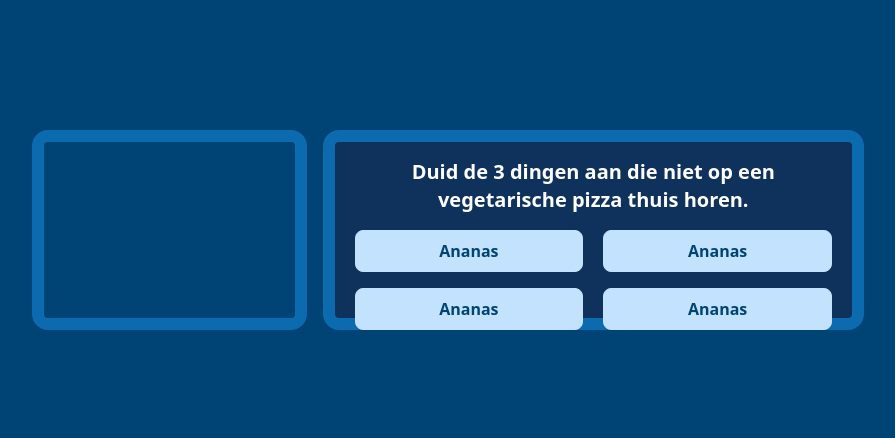
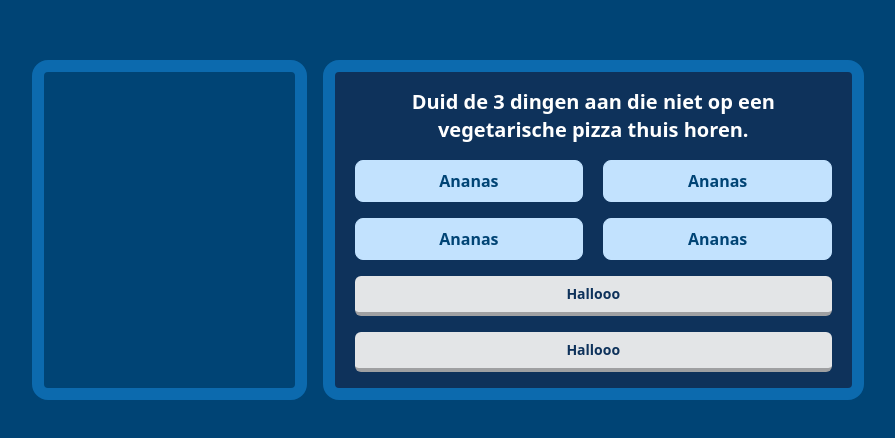
Before and after one commit to StefVerlinde/leap-forward-case, a React (Vite) app: page / in a window 1280 px wide. Shown: the part 170-608 px from the top of the page, without its empty margins (192-1087 px from the left). Built offline with nearby package versions, Linux system fonts and the light colour scheme.

Commit message:
feat: button component

```diff
--- a/src/App.tsx
+++ b/src/App.tsx
@@ -1,11 +1,12 @@
 import LeftPanel from "./components/LeftPanel"
 import Title from "./components/Title"
 import Answer from "./components/Answer"
+import { Button } from "./components/ui/Button"
 
 function App() {
   return (
     <div className="bg-background h-screen w-screen overflow-hidde flex justify-center items-center">
-      <div className="w-[65%] h-[200px] flex gap-4">
+      <div className="w-[65%] flex gap-4">
         <LeftPanel />
         <div className="border-[12px] border-secondary w-full rounded-2xl bg-primary flex flex-col gap-4 py-4 px-5 text-center">
           <Title title="Duid de 3 dingen aan die niet op een vegetarische pizza thuis horen." />
@@ -15,6 +16,8 @@ function App() {
             <Answer answer="Ananas" />
             <Answer answer="Ananas" />
           </div>
+          <Button>Hallooo</Button>
+          <Button>Hallooo</Button>
         </div>
       </div>
     </div>
--- a/src/components/ui/button.tsx
+++ b/src/components/ui/button.tsx
@@ -5,19 +5,12 @@ import { cva, type VariantProps } from "class-variance-authority"
 import { cn } from "@/lib/utils"
 
 const buttonVariants = cva(
-  "inline-flex items-center justify-center whitespace-nowrap rounded-md text-sm font-medium ring-offset-white transition-colors focus-visible:outline-none focus-visible:ring-2 focus-visible:ring-slate-950 focus-visible:ring-offset-2 disabled:pointer-events-none disabled:opacity-50 dark:ring-offset-slate-950 dark:focus-visible:ring-slate-300",
+  "inline-flex items-center justify-center whitespace-nowrap rounded-md text-sm font-medium ring-offset-white transition-colors focus-visible:outline-none focus-visible:ring-2 focus-visible:ring-red-950 focus-visible:ring-offset-2 disabled:pointer-events-none disabled:opacity-50",
   {
     variants: {
       variant: {
-        default: "bg-slate-900 text-slate-50 hover:bg-slate-900/90 dark:bg-slate-50 dark:text-slate-900 dark:hover:bg-slate-50/90",
-        destructive:
-          "bg-red-500 text-slate-50 hover:bg-red-500/90 dark:bg-red-900 dark:text-slate-50 dark:hover:bg-red-900/90",
-        outline:
-          "border border-slate-200 bg-white hover:bg-slate-100 hover:text-slate-900 dark:border-slate-800 dark:bg-slate-950 dark:hover:bg-slate-800 dark:hover:text-slate-50",
-        secondary:
-          "bg-slate-100 text-slate-900 hover:bg-slate-100/80 dark:bg-slate-800 dark:text-slate-50 dark:hover:bg-slate-800/80",
-        ghost: "hover:bg-slate-100 hover:text-slate-900 dark:hover:bg-slate-800 dark:hover:text-slate-50",
-        link: "text-slate-900 underline-offset-4 hover:underline dark:text-slate-50",
+        default: "bg-button-background text-primary font-bold border-b-[4px] border-black border-opacity-30 hover:opacity-90",
+        highlight: "bg-complementary text-primary font-bold hover:opacity-90",
       },
       size: {
         default: "h-10 px-4 py-2",
@@ -35,7 +28,7 @@ const buttonVariants = cva(
 
 export interface ButtonProps
   extends React.ButtonHTMLAttributes<HTMLButtonElement>,
-    VariantProps<typeof buttonVariants> {
+  VariantProps<typeof buttonVariants> {
   asChild?: boolean
 }
 
--- a/tailwind.config.js
+++ b/tailwind.config.js
@@ -25,7 +25,8 @@ module.exports = {
         'complementary': "#FFE200",
         'text': '#004475',
         'card-background': '#C2E2FE',
-        'card-background-selected': '#4789C6'
+        'card-background-selected': '#4789C6',
+        'button-background': '#E3E5E7'
       },
       keyframes: {
         "accordion-down": {
```
